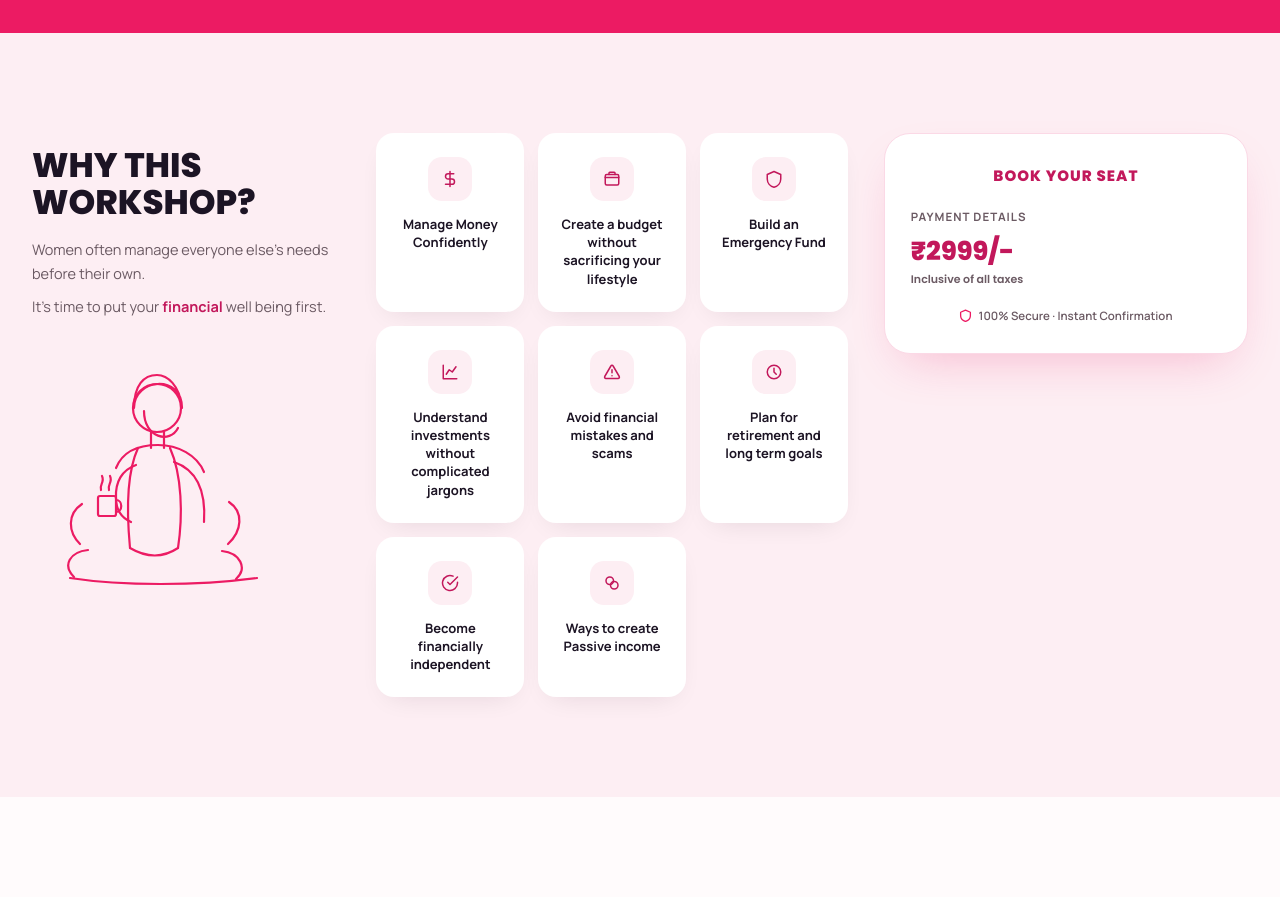
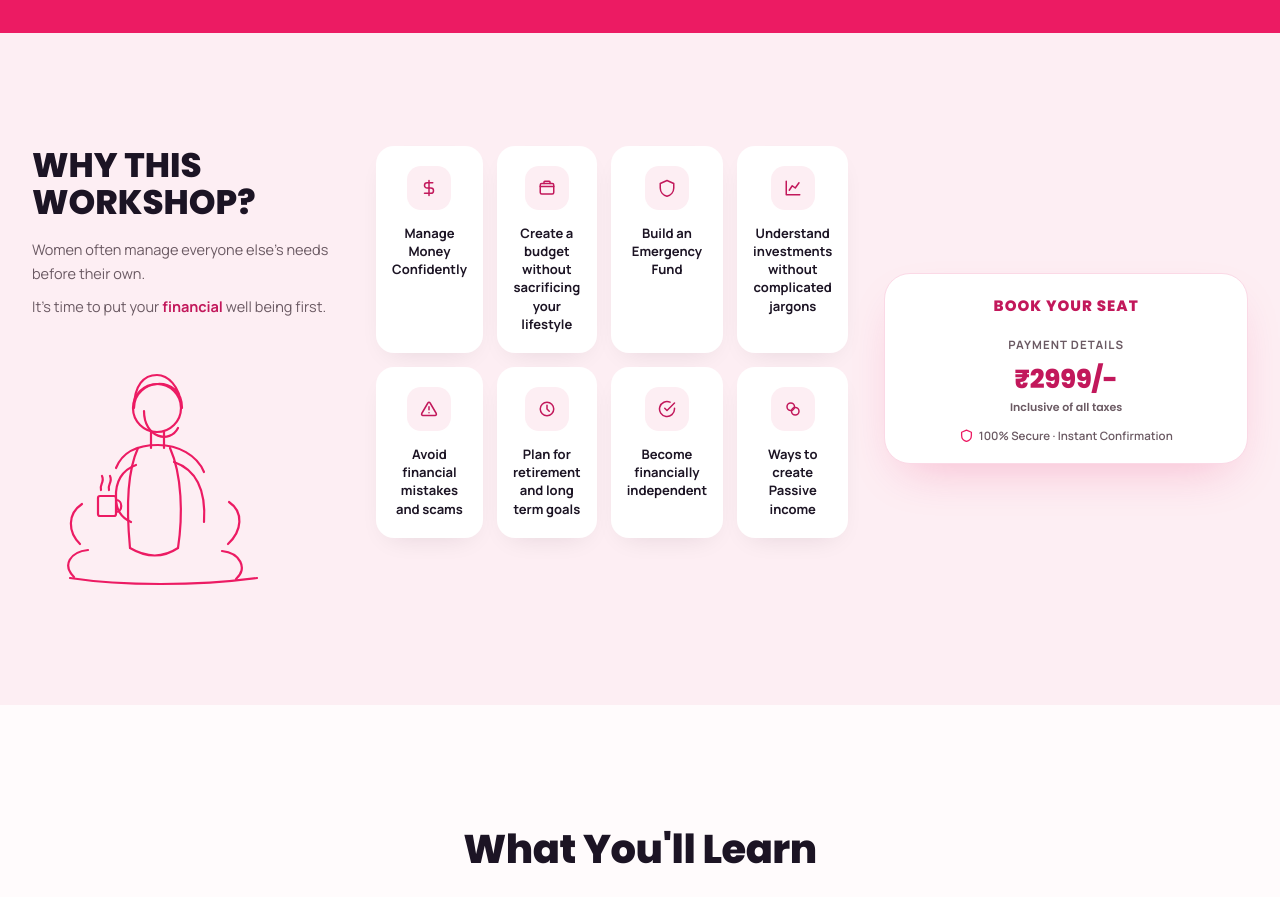
Before and after one commit to nishi-kasat/finlit-website, a plain HTML site: page index.html in a window 1280 px wide. Shown: the part 700-1597 px from the top of the page. Drawn offline with Linux system fonts and the light colour scheme.

Commit message:
Deploy latest changes

```diff
--- a/index.html
+++ b/index.html
@@ -164,7 +164,7 @@
 
   /* ---------- Why section ---------- */
   .why{ background:var(--blush-1); }
-  .why-grid{ display:grid; grid-template-columns:0.72fr 1.1fr 0.85fr; gap:36px; align-items:start; }
+  .why-grid{ display:grid; grid-template-columns:0.72fr 1.1fr 0.85fr; gap:36px; align-items:center; }
   .why-copy h2{ font-family:var(--font-display); font-weight:800; font-size:34px; margin:14px 0 16px; line-height:1.1; }
   .why-copy h2 .black{ color:var(--ink); }
   .why-copy p{ font-size:14.5px; color:var(--ink-soft); line-height:1.7; margin-bottom:8px; }
@@ -172,9 +172,9 @@
   .why-illustration{ margin-top:30px; }
   .why-illustration svg{ width:100%; max-width:280px; }
 
-  .why-points{ display:grid; grid-template-columns:1fr 1fr 1fr; gap:14px; }
+  .why-points{ display:grid; grid-template-columns:1fr 1fr 1fr 1fr; gap:14px; }
   .point-card{
-    background:var(--white); border-radius:var(--radius-md); padding:24px 16px;
+    background:var(--white); border-radius:var(--radius-md); padding:20px 16px;
     text-align:center; box-shadow:var(--shadow-card); transition:transform .25s ease, box-shadow .25s ease;
   }
   .point-card:hover{ transform:translateY(-5px); box-shadow:var(--shadow-soft); }
@@ -187,12 +187,12 @@
 
   /* ---------- Booking form sidebar ---------- */
   .book-card{
-    background:var(--white); border-radius:var(--radius-lg); padding:30px 26px;
+    background:var(--white); border-radius:var(--radius-lg); padding:20px 20px; text-align:center;
     box-shadow:var(--shadow-soft); border:1px solid var(--blush-2);
   }
   .book-card h3{
     font-family:var(--font-display); font-weight:800; font-size:15px; letter-spacing:1px;
-    color:var(--pink-dark); text-align:center; margin-bottom:22px; text-transform:uppercase;
+    color:var(--pink-dark); text-align:center; margin-bottom:15px; text-transform:uppercase;
   }
   .field{ position:relative; margin-bottom:14px; }
   .field svg{ position:absolute; left:16px; top:50%; transform:translateY(-50%); color:var(--pink-dark); opacity:0.7; }
@@ -576,7 +576,7 @@
         <form id="bookForm">
           <p class="pay-label">Payment Details</p>
           <div class="pay-amount">₹2999/-<small>Inclusive of all taxes</small></div>
-          <div style="margin-top:20px;">
+          <div style="margin: 5px 0;">
             <script src="https://checkout.razorpay.com/v1/payment-button.js" data-payment_button_id="pl_T89B3l9pJiZaEV" async>
             </script>
           </div>
```
